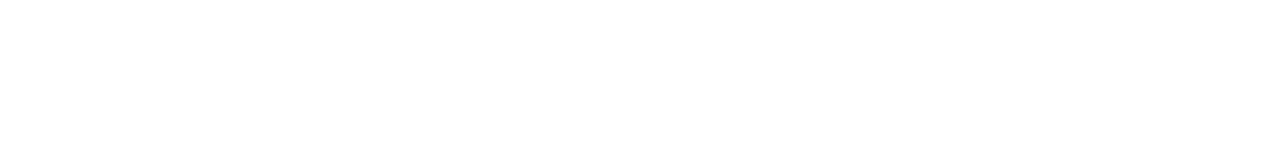
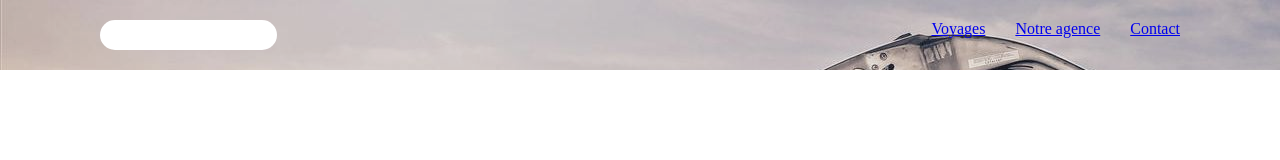
Before and after one commit to yrautcnasdemo/Travel-to-the-Future, a plain HTML site: page index.html in a window 1280 px wide. Drawn offline with Linux system fonts and the light colour scheme.

Commit message:
header navbar

```diff
--- a/index.html
+++ b/index.html
@@ -7,6 +7,17 @@
     <title>Travel to the Future</title>
     <link rel="stylesheet" href="style.css">
 </head>
+<header>
+    <nav class="navBar">
+        <input class="search-bar" type="search">
+        <ul class="nav-list">
+            <li><a href="#">Voyages</a></li>
+            <li><a href="#">Notre agence</a></li>
+            <li><a href="#">Contact</a></li>
+        </ul>
+    </nav>
+</header>
+
 
 <body>
     <script src="script.js"></script>
--- a/style.css
+++ b/style.css
@@ -3,3 +3,32 @@
     padding: 0px;
     box-sizing: border-box;
 }
+
+header {
+    background-image: url(/images/bf0e9ey8edc71.jpg);
+}
+
+.search-bar {
+    border: none;
+    height: 30px;
+    border-radius: 20px;
+    margin-left: 100px;
+}
+
+.nav-list {
+    display: flex;
+    flex-direction: row;
+    justify-content: center;
+    list-style-type: none;
+    gap: 30px;
+    margin-right: 100px;
+}
+
+nav {
+    display: flex;
+    flex-direction: row;
+    justify-content: space-between;
+    padding-top: 20px;
+    padding-bottom: 20px;
+    background-color: #55555523;
+}
```
